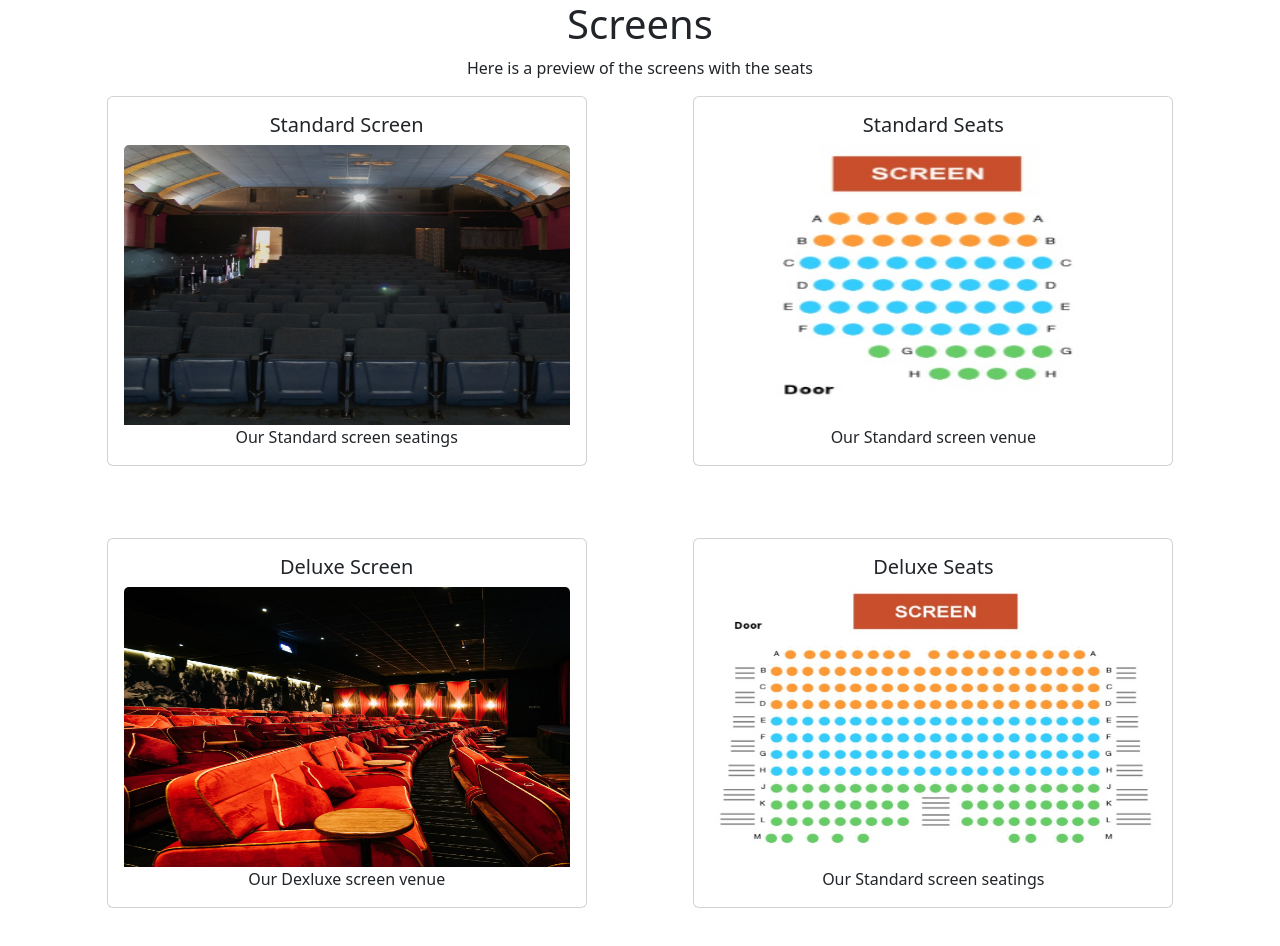
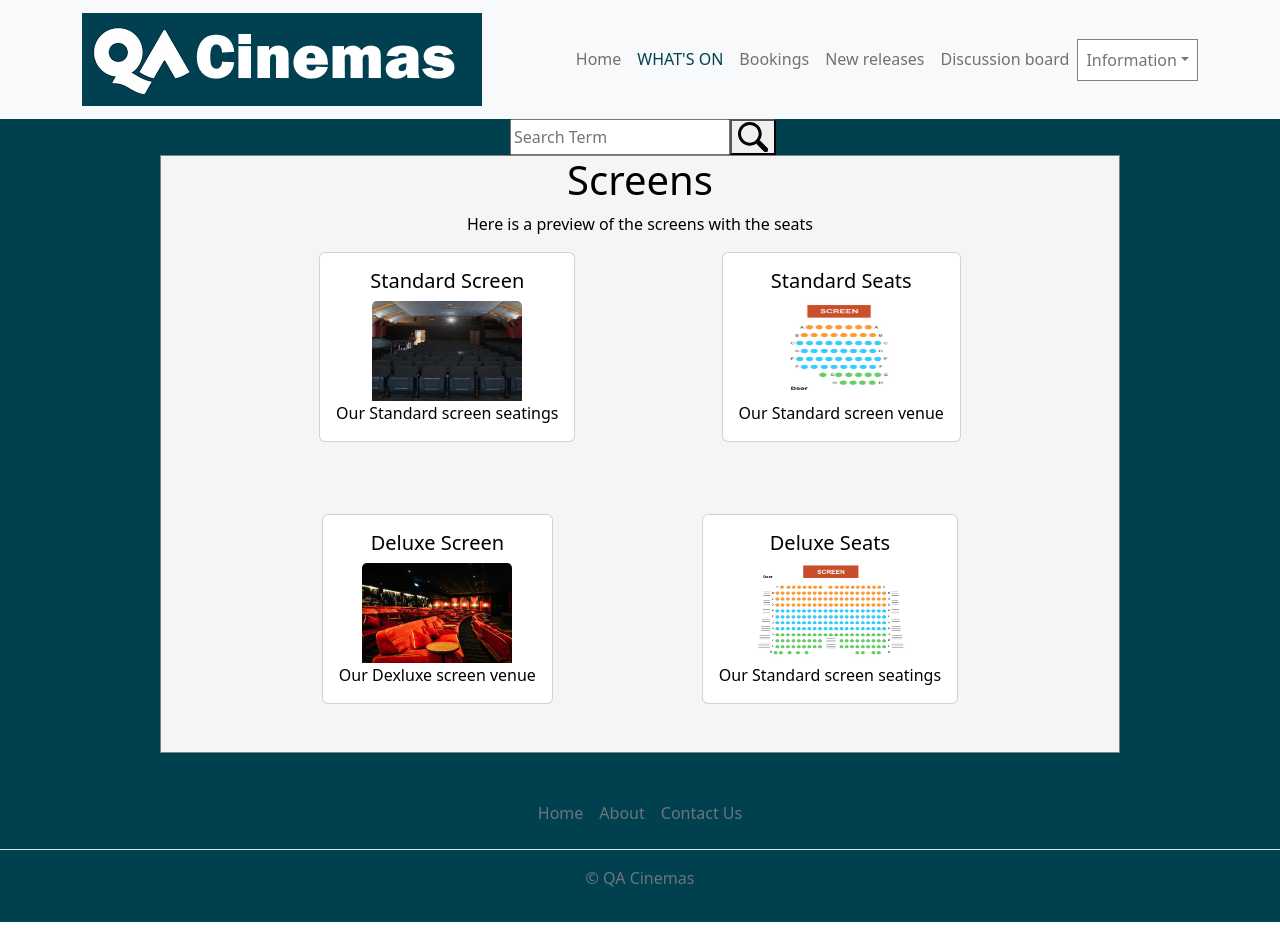
Before and after one commit to JWahed/QA-Cinema-frontend, a React (Create React App) app: page /screens in a window 1280 px wide. Before the commit the page ends 908 px from the top, so only its background shows below. Built offline with nearby package versions, Linux system fonts and the light colour scheme; the HTML template or start-up script is replaced by a standard one.

Commit message:
Fixed CSS and file structure

```diff
--- a/src/App.css
+++ b/src/App.css
@@ -1,5 +1,7 @@
 .App {
   text-align: center;
+  background-color: #00404f;
+  color: whitesmoke;
 }
 
 .App-logo {
--- a/src/App.js
+++ b/src/App.js
@@ -4,7 +4,7 @@ import 'bootstrap/dist/css/bootstrap.min.css'
 import { BrowserRouter, Route, Routes } from 'react-router-dom'
 import Homepage from './components/routes/Homepage'
 import NotFound from './components/routes/NotFound'
-import ScreensPage from './components/pages/ScreenPage';
+import ScreensPage from './components/routes/ScreenPage';
 import ClassificationPage from './components/routes/ClassificationPage';
 import Attractions from './components/routes/Attractions'
 
--- a/src/components/Navigation/NavBar/NavigationBar.css
+++ b/src/components/Navigation/NavBar/NavigationBar.css
@@ -2,3 +2,7 @@
     width: 100%;
     height: auto;
 }
+
+.ms-auto {
+    color: black;
+}
--- a/src/components/Navigation/NavBar/NavigationBar.jsx
+++ b/src/components/Navigation/NavBar/NavigationBar.jsx
@@ -35,7 +35,8 @@ function NavigationBar() {
             <NavDropdown title="Information" id="basic-nav-dropdown">
               <NavDropdown.Item href="/opening-times">Opening hours</NavDropdown.Item>
               <NavDropdown.Item href="/getting-here">Getting here</NavDropdown.Item>
-              <NavDropdown.Item href="/classifications">Film Classifications</NavDropdown.Item>
+              <NavDropdown.Item href="/classification">Film Classifications</NavDropdown.Item>
+              <NavDropdown.Item href="/screens">Screens</NavDropdown.Item>
               <NavDropdown.Item href="/about">About</NavDropdown.Item>
               <NavDropdown.Divider />
               <NavDropdown.Item href="/contact-us">Contact Us</NavDropdown.Item>
--- a/src/components/classification/Classification.css
+++ b/src/components/classification/Classification.css
@@ -1,3 +1,14 @@
-img{
+img {
   width: 50px;
 }
+
+#classification-page {
+  border: solid gray 1px;
+  align-items: center;
+  width: 50%;
+  margin: auto;
+}
+
+#classification-introduction {
+  display: flex;
+}
--- a/src/components/routes/ClassificationPage.jsx
+++ b/src/components/routes/ClassificationPage.jsx
@@ -1,10 +1,14 @@
 import Classification from "../classification/Classification";
+import Header from "../Navigation/Header/Header";
+import Footer from "../Navigation/Footer/Footer";
 
 function ClassificationPage() {
 
     return(
         <>
+        <Header/>
         <Classification/>
+        <Footer/>
         </>
     )
 }
--- a/src/components/pages/ScreenPage.jsx
+++ b/src/components/routes/ScreenPage.jsx
@@ -1,9 +1,13 @@
 import Screens from "../screens/Screens";
+import Header from "../Navigation/Header/Header";
+import Footer from "../Navigation/Footer/Footer";
 
 function ScreensPage() {
     return(
         <>
+        <Header/>
         <Screens/>
+        <Footer/>
         </>
     )
 }
--- a/src/components/screens/Screens.css
+++ b/src/components/screens/Screens.css
@@ -1,16 +1,53 @@
+#screens-page {
+    border: solid gray 1px;
+    align-items: center;
+    width: 75%;
+    margin: auto;
+    flex-wrap: wrap;
+    background-color: whitesmoke;
+    color: black;
+}
+
+.screens-container {
+    max-width: auto;
+    justify-content: center;
+}
+
+.all-screens-cards {
+    width: 50%;
+}
+
+.screens-cards {
+    height: 100%;
+    width: 100%;
+}
+
 .Standard {
-    align-items: center;
     display: flex;
     justify-content: space-evenly;
 }
 
 .Deluxe {
-    align-items: center;
     display: flex;
     justify-content: space-evenly;
 }
 
 .screens-img {
-    width: 100%;
     height: 280px;
+    width: 480px;
+    max-width: 480px;
 }
+
+@media screen and (max-width: 1386px) {
+    .screens-img {
+    height: 100px;
+    width: 150px;
+ }
+}
+
+@media screen and (max-width: 500px) {
+    .screens-img {
+    height: 50px;
+    width: 100px;
+ }
+}
--- a/src/components/screens/Screens.jsx
+++ b/src/components/screens/Screens.jsx
@@ -1,5 +1,6 @@
 import React from "react";
 import { Card } from "react-bootstrap";
+import Container from "react-bootstrap/Container";
 import standardSeatings from "../../assets/standard-seatings.jpg";
 import standardSeatingPlan from "../../assets/standard-seating-plan.jpg";
 import deluxeSeatings from "../../assets/deluxe-seatings.jpg";
@@ -8,15 +9,17 @@ import "./Screens.css"
 
 function Screens() {
   return (
-    <div>
+    <div id="screens-page">
       <div>
         <h1>Screens</h1>
         <p>Here is a preview of the screens with the seats</p>
       </div>
 
+
+        <Container className="screens-container">
         <div className="Standard">
           <div>
-          <Card style={{ width: "30rem" }}>
+            <Card className="screens-cards">
               <Card.Body className="body">
                 <Card.Title>Standard Screen</Card.Title>
                 <Card.Img
@@ -30,7 +33,7 @@ function Screens() {
           </div>
 
           <div>
-          <Card style={{ width: "30rem" }}>
+            <Card className="screens-cards">
               <Card.Body className="body">
                 <Card.Title>Standard Seats</Card.Title>
                 <Card.Img
@@ -44,13 +47,13 @@ function Screens() {
           </div>
         </div>
 
-      <br></br>
-      <br></br>
-      <br></br>
+        <br />
+        <br />
+        <br />
 
         <div className="Deluxe">
           <div>
-          <Card style={{ width: "30rem" }}>
+            <Card className="screens-cards">
               <Card.Body className="body">
                 <Card.Title>Deluxe Screen</Card.Title>
                 <Card.Img
@@ -64,7 +67,7 @@ function Screens() {
           </div>
 
           <div>
-          <Card style={{ width: "30rem" }}>
+            <Card className="screens-cards">
               <Card.Body className="body">
                 <Card.Title>Deluxe Seats</Card.Title>
                 <Card.Img
@@ -77,6 +80,9 @@ function Screens() {
             </Card>
           </div>
         </div>
+        <br />
+        <br />
+        </Container>
     </div>
   );
 }
--- a/src/index.css
+++ b/src/index.css
@@ -1,13 +1,15 @@
 body {
   margin: 0;
-  font-family: -apple-system, BlinkMacSystemFont, 'Segoe UI', 'Roboto', 'Oxygen',
-    'Ubuntu', 'Cantarell', 'Fira Sans', 'Droid Sans', 'Helvetica Neue',
+  font-family: -apple-system, BlinkMacSystemFont, "Segoe UI", "Roboto", "Oxygen",
+    "Ubuntu", "Cantarell", "Fira Sans", "Droid Sans", "Helvetica Neue",
     sans-serif;
   -webkit-font-smoothing: antialiased;
   -moz-osx-font-smoothing: grayscale;
+  background-color: #00404f;
+  color: whitesmoke;
 }
 
 code {
-  font-family: source-code-pro, Menlo, Monaco, Consolas, 'Courier New',
+  font-family: source-code-pro, Menlo, Monaco, Consolas, "Courier New",
     monospace;
 }
```
Also changed, not shown: src/components/classification/Classification.jsx (+42 -39 lines), 1 other file (tests, documents, lock files or other folders). Lines whose indentation alone changed are shown as unchanged.
